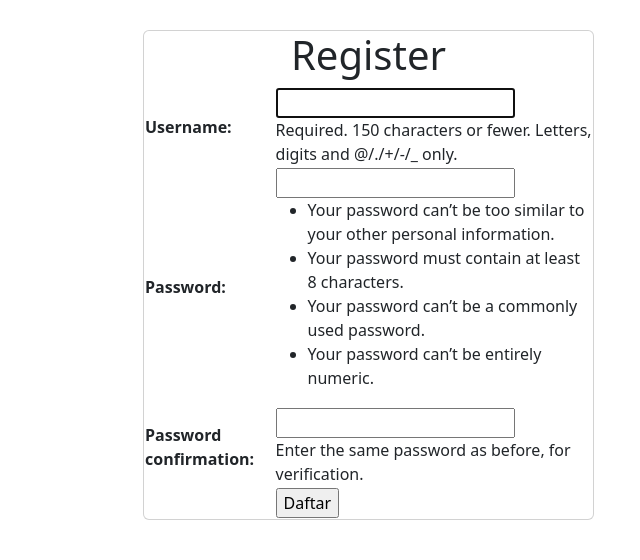
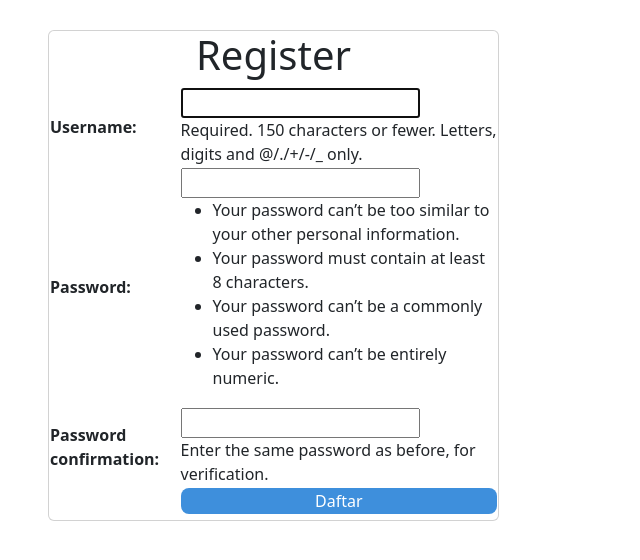
Before and after one commit to bangjai123/BelanjaKU, a Django app: page /register/ in a window 1280 px wide. Shown: the part 56-616 px from the top of the page, without its empty margins (414-1054 px from the left). Run offline with Django 4.2, Linux system fonts and the light colour scheme.

Commit message:
register

```diff
--- a/main/templates/register.html
+++ b/main/templates/register.html
@@ -25,7 +25,7 @@
     </div>
 </nav><div class="container" style="margin-top: 30px;width: 100%;">
     <div class="row">
-        <div class="col-5">
+        <div class="col-4">
             <div class="card" style="border: none;">
             </div>
         </div>
@@ -41,7 +41,7 @@
                                 {{ form.as_table }}
                                 <tr>
                                     <td></td>
-                                    <td><input type="submit" name="submit" value="Daftar"/></td>
+                                    <td><input type="submit" name="submit" value="Daftar"style= "border-radius: 8px;border:none;color: rgb(255, 255, 255);margin-bottom: 5px;background-color: rgb(62, 143, 220);width: 100%;"/></td>
                                 </tr>
                             </table>
                         </form>
```
